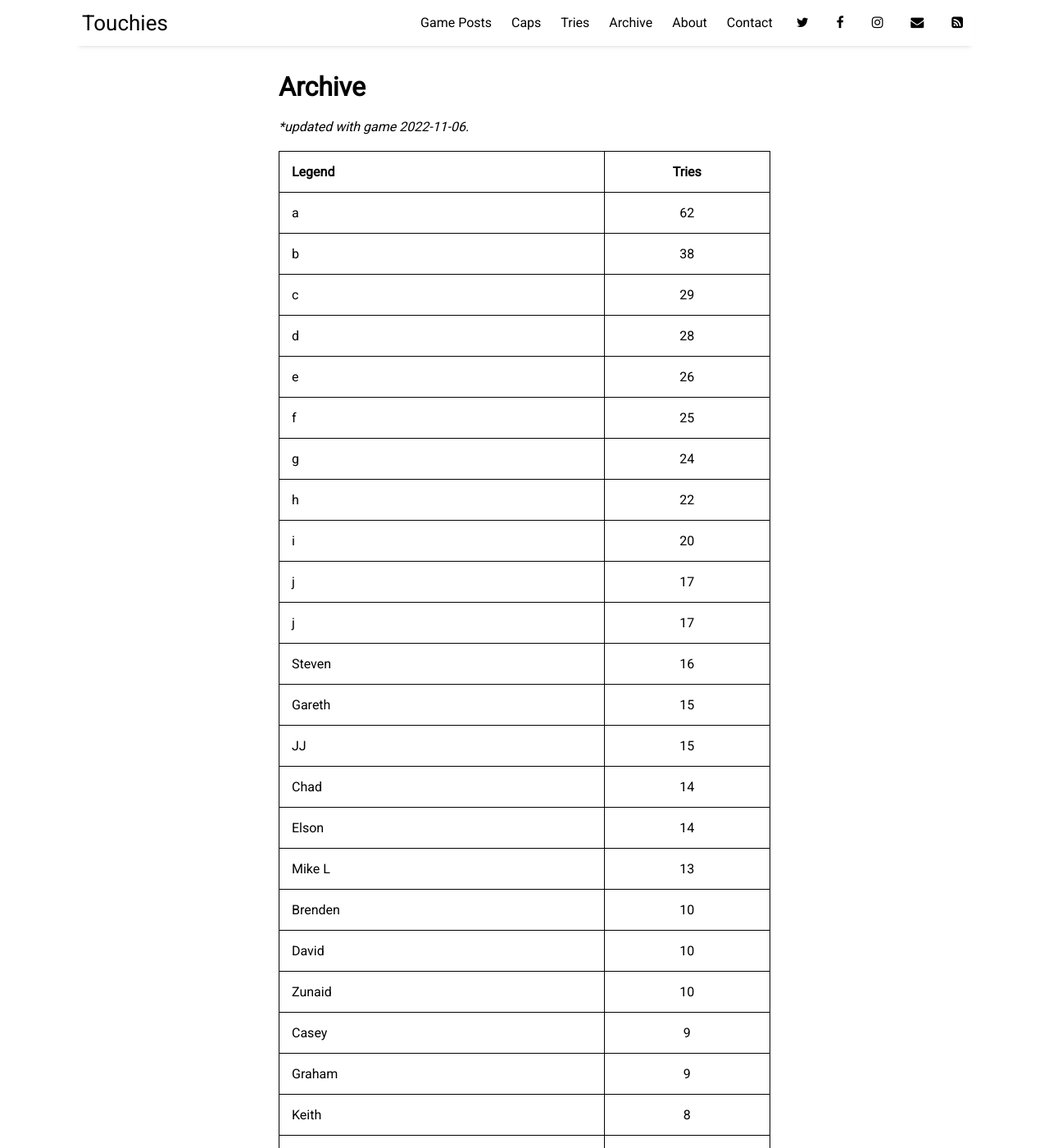
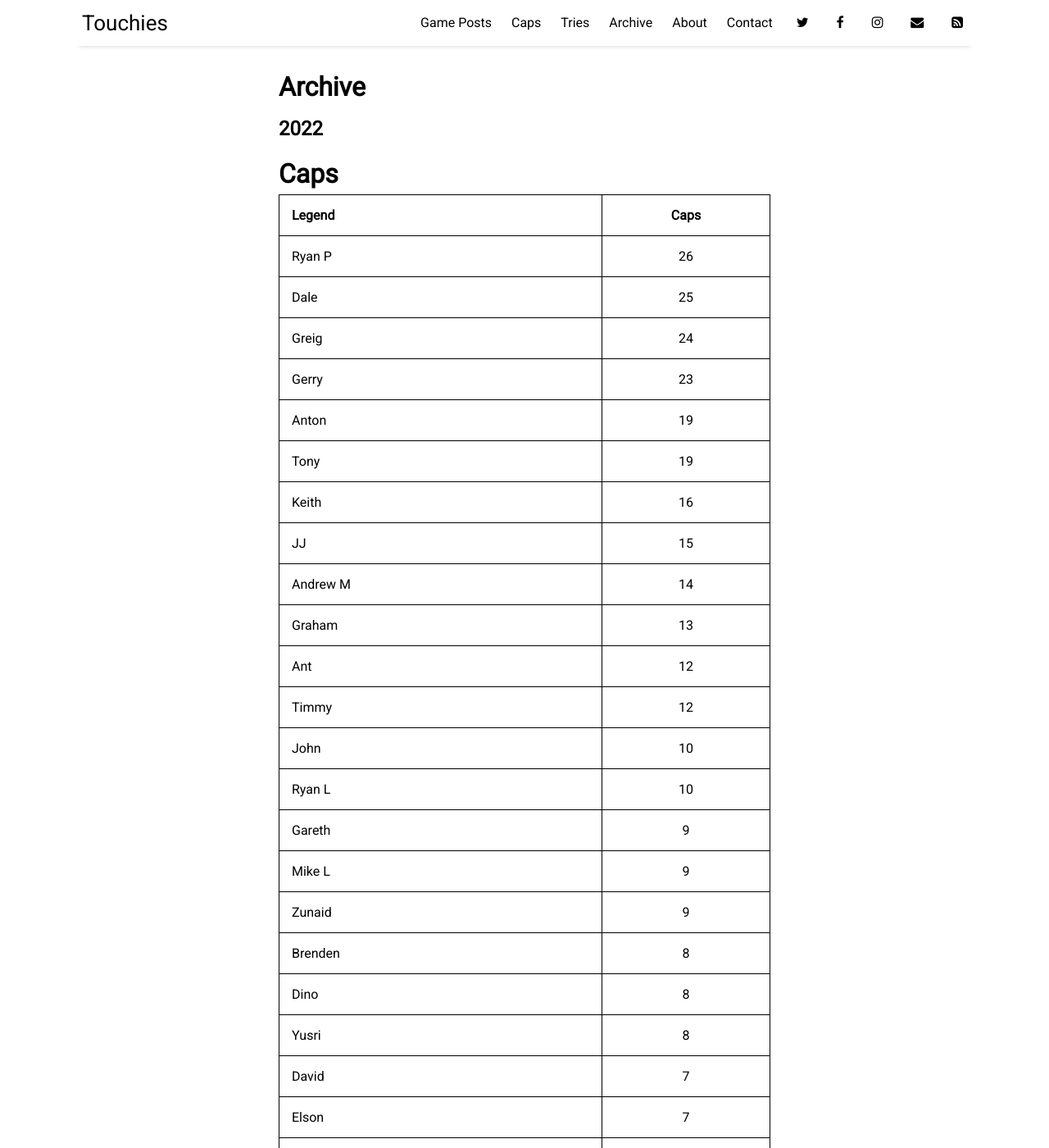
Before and after one commit to sundayrugby/sundayrugby.github.io, a Jekyll site: the page built from pages/archive.md, in a window 1280 px wide and 1400 px high. Shown: the whole window at 82% size. Built offline with Jekyll 4.4.1, drawn with Linux system fonts in a browser that asks for light colours; nearby versions of some CDN libraries; some of the changed text lies outside the part shown.

Commit message:
Update archive.md

```diff
--- a/pages/archive.md
+++ b/pages/archive.md
@@ -4,42 +4,115 @@
 permalink: /archive
 ---
 
-**updated with game 2022-11-06.*
+## 2022
+
+# Caps
+
+Legend               | Caps
+-------------------- | :------------------:
+Ryan P|26
+Dale|25
+Greig|24
+Gerry|23
+Anton|19
+Tony|19
+Keith|16
+JJ|15
+Andrew M|14
+Graham|13
+Ant|12
+Timmy|12
+John|10
+Ryan L|10
+Gareth|9
+Mike L|9
+Zunaid|9
+Brenden|8
+Dino|8
+Yusri|8
+David|7
+Elson|7
+Ferdi|7
+Nick M|7
+Terry|7
+Chris V|6
+Dylan|6
+Grant R|6
+Ian|6
+Saul|6
+Shaka|6
+Steven|6
+Chris W|5
+Rich|5
+Adam|4
+Casey|4
+Chad|4
+Simphiwe|4
+Dean|3
+Juan|3
+Julian|3
+Matt W|3
+Donovan|2
+Dylan P|2
+Emile|2
+Grant M|2
+Lukman|2
+Marshal|2
+Nic B|2
+Nic L|2
+Patrick|2
+Rikki|2
+Robin|2
+Andrew S|1
+Andrew St|1
+Lloyd|1
+Marcus|1
+Matt|1
+Micheal M|1
+Mike (Timmy)|1
+Nic G|1
+Rolf|1
+Trevor|1
+Warren K|1
+Wayne|1
+Wazza|1
 
 
+# Tries
+
 Legend               | Tries
---------------------- | :------------------:
-a|62
-b|38
-c|29
-d|28
-e|26
-f|25
-g|24
-h|22
-i|20
-j|17
-j|17
+-------------------- | :------------------:
+Gerry|62
+Anton|38
+Ant|29
+Tony|29
+John|28
+Greig|26
+Timmy|26
+Dale|25
+Ryan P|20
+Dino|17
+Yusri|17
+JJ|16
 Steven|16
 Gareth|15
-JJ|15
+Mike L|15
 Chad|14
 Elson|14
-Mike L|13
-Brenden|10
+Brenden|11
+Rich|11
 David|10
+Graham|10
 Zunaid|10
 Casey|9
-Graham|9
 Keith|8
+Simphiwe|8
 Chris V|7
 Lukman|7
-Rich|7
 Andrew M|6
 Dylan|5
 Marshal|5
 Shaka|5
-Simphiwe|5
 Donovan|4
 Ferdi|4
 Matt W|4
@@ -68,42 +141,41 @@
 Wazza|1
 
 
-
-
 **Minimum 5 games.*
 
 
 Legend               | Percentage
---------------------- | :------------------:
-a1|311%
-b1|282%
-c1|267%
-d1|243%
-e1|243%
-f1|227%
-g1|200%
-h1|200%
-i1|200%
-j1|188%
-David|167%
-Mike L|163%
-Tony|161%
-Brenden|143%
+-------------------- | :------------------:
+John|280%
+Gerry|270%
+Steven|267%
+Ant|242%
+Rich|220%
+Timmy|217%
+Dino|213%
+Yusri|213%
+Anton|200%
+Elson|200%
+Gareth|167%
+Mike L|167%
+Tony|153%
+David|143%
+Brenden|138%
 Chris V|117%
-Greig|113%
 Zunaid|111%
+Greig|108%
 JJ|107%
 Dale|100%
 Dylan|83%
 Shaka|83%
-Ryan P|80%
-Saul|80%
-Graham|75%
+Ryan P|77%
+Graham|77%
+Saul|67%
 Chris W|60%
 Ferdi|57%
-Keith|53%
+Keith|50%
 Andrew M|43%
-Nick M|33%
-Terry|33%
+Nick M|29%
+Terry|29%
 Grant R|17%
 Ryan L|10%
```
